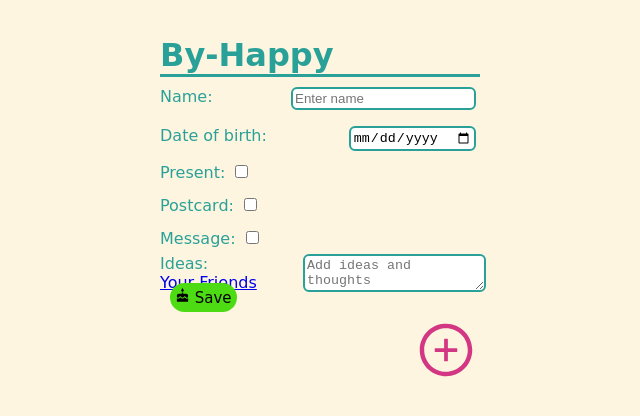
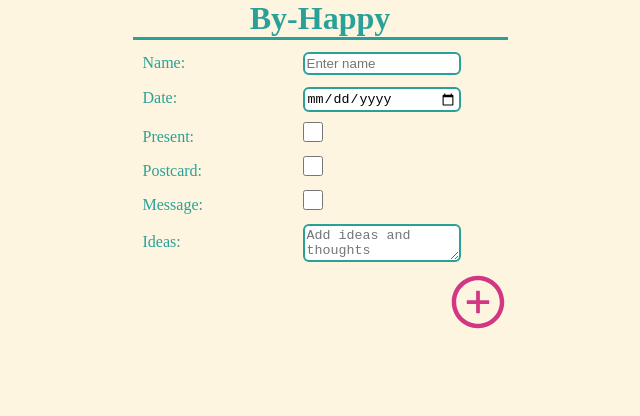
Before and after one commit to julianeko/bdayapp, a React (Create React App) app: page / in a window 1280 px wide. Shown: the top 416 px of the page, without its empty margins (320-960 px from the left). Built offline with nearby package versions, Linux system fonts and the light colour scheme.

Commit message:
more functions and a lot of styling

```diff
--- a/src/App.css
+++ b/src/App.css
@@ -1,12 +1,23 @@
 body {
   height: 100vh;
-  margin: 20px auto;
-  font-family: "Comic Sans MS";
-  display: flex;
-  justify-content: center;
+  width: 100vw;
+  background-color: #fdf5df;
+  /* display: flex; */
+  /* justify-content: center; */
+  /* background-color: #fdf5df;
+  color: #2aa198;
+  font-size: 16px; */
+}
+
+.container {
+  height: 100vh;
+  width: 100vw;
+  display: grid;
+  grid-template-columns: 0.5fr 375px 0.5fr;
   background-color: #fdf5df;
   color: #2aa198;
   font-size: 16px;
+  grid-template-areas: "sideleft box sideright";
 }
 
 * {
@@ -18,100 +29,23 @@ h1 {
   font-weight: bold;
   font-size: 2rem;
   border-bottom: solid;
+  width: 100%;
+  text-align: center;
 }
 p {
   font-family: "Lucida Sans", "Lucida Sans Unicode", Geneva, Verdana, sans-serif;
   font-size: 1rem;
   margin-top: 20px;
 }
-.p {
-  margin-right: 20px;
-  color: white;
+
+.box {
+  grid-area: box;
+  text-decoration: none;
 }
 
-.box {
-  position: relative;
-  text-decoration: none;
-  background-color: #fdf5df;
-  color: #2aa198;
-  font-size: 16px;
-  display: block;
-  height: 30em;
-  width: 20em;
-  padding: 1em;
-  justify-content: center;
+/* .sideleft {
+  grid-area: sideleft;
 }
-
-.btn {
-  position: absolute;
-  /* right: 20px; */
-
-  border-radius: 30px;
-  color: black;
-  padding: 5px;
-  border-width: 1.5px;
-  background-color: rgb(77, 220, 20);
-  font-size: 15px;
-  margin: 10px;
-}
-.btn2 {
-  position: absolute;
-  right: 20px;
-
-  border-radius: 30px;
-  color: black;
-  /* border-style: dotted; */
-  padding: 5px;
-  border-width: 1.5px;
-  background-color: rgb(77, 220, 20);
-  font-size: 15px;
-  margin: 10px;
-}
-input {
-  margin: 10px;
-}
-
-.click:hover {
-  text-shadow: 0 3px 4px 0 #fdf5df;
-  opacity: 0.7;
-}
-.click:active {
-  text-shadow: 0 3px 4px 0 #fdf5df;
-  opacity: 0.5;
-}
-.ids {
-  position: absolute;
-  right: 0%;
-}
-.eingabe {
-  margin-top: 30px;
-}
-.symb:hover {
-  text-shadow: 0 3px 4px 0 #dbedf3;
-  opacity: 0.7;
-}
-.symb:active {
-  text-shadow: 0 3px 4px 0 #dbedf3;
-  opacity: 0.5;
-}
-.textchange {
-  background: #fdf5df;
-}
-
-.link {
-  color: pink;
-}
-/* .inputstyle {
-  border-radius: 6px;
-  border: 2px solid #2aa198;
-  padding: 2px;
-}
-.inputstyle:focus {
-  outline: none;
-}
-.inputstyle:hover {
-  border: 3px solid #2aa198;
-}
-.inputstyle:active {
-  border: 3px solid #2aa198;
+.sideright {
+  grid-area: sideright;
 } */
--- a/src/App.js
+++ b/src/App.js
@@ -35,10 +35,7 @@ function App() {
               path="/data/"
               element={<Data persons={persons} setPersons={setPersons} />}
             />
-            <Route
-              path="/data/:changedentry"
-              element={<Data persons={persons} setPersons={setPersons} />}
-            />
+
             <Route
               path="/data/:search"
               element={<Data persons={persons} setPersons={setPersons} />}
--- a/src/Data.js
+++ b/src/Data.js
@@ -4,12 +4,13 @@ import { MdEmojiPeople } from "react-icons/md";
 import { IoMdTrash } from "react-icons/io";
 import { useParams, useNavigate } from "react-router-dom";
 import { Link } from "react-router-dom";
+import styled from "styled-components";
+import { AiOutlineSend } from "react-icons/ai";
 // var person = [{ name: "Seba", gift: "present" }];
 
 function Data({ persons, setPersons }) {
   const input = useRef();
   const { search } = useParams();
-  const { changedentry } = useParams();
 
   const navigate = useNavigate();
   console.log(persons);
@@ -22,61 +23,160 @@ function Data({ persons, setPersons }) {
   }
 
   let oneperson = persons.map((element) => (
-    <div key={element.id}>
     <div>
-        <Link to={"/change/" + element.id}> {element.name}</Link>
-        <IoMdTrash onClick={() => deleteItem(element.id)} />
+      <EntryBoxStyle key={element.id}>
+        <BinStyle>
+          <div>
+            <LinkStyle to={"/change/" + element.id}> {element.name}</LinkStyle>
+            <IoMdTrashStyle onClick={() => deleteItem(element.id)} />
           </div>
+        </BinStyle>
         <div>{element.date}</div>
         <div>{element.present}</div>
         <div>{element.postcard}</div>
         <div>{element.message}</div>
         <div>{element.text}</div>
+      </EntryBoxStyle>
     </div>
   ));
-  var objectFound = persons.filter((element) => element.name == search);
+  console.log(oneperson);
+  console.log(persons);
+
+  var re = new RegExp(search, "gim");
+
+  var objectFound = persons.filter((element) => {
+    var help = re.test(element.name);
+    return help;
+  });
   console.log(objectFound);
 
   let newArray = objectFound.map((element) => (
-    <div key={element.id}>
     <div>
-        <Link className="link" to={"/change/" + element.id}> {element.name}</Link>
-        <IoMdTrash onClick={() => deleteItem(element.id)} />
+      <EntryBoxStyle key={element.id}>
+        <BinStyle>
+          <div>
+            <LinkStyle className="link" to={"/change/" + element.id}>
+              {element.name}
+            </LinkStyle>
           </div>
+          <IoMdTrashStyle onClick={() => deleteItem(element.id)} />
+        </BinStyle>
         <div>{element.date}</div>
         <div>{element.present}</div>
         <div>{element.postcard}</div>
         <div>{element.message}</div>
         <div>{element.text}</div>
+      </EntryBoxStyle>
     </div>
   ));
   console.log(newArray);
 
   let result = oneperson;
-  if (search == undefined) {
+  if (search === undefined) {
     result = oneperson;
   } else {
     result = newArray;
   }
 
-
-
   function onClick() {
     let nameSearch = input.current.value;
     navigate("/data/" + nameSearch);
   }
+  function pressEnter(event) {
+    if (event.key === "Enter") {
+      onClick();
+      event.preventDefault();
+    }
+  }
 
   return (
+    <div className="container">
       <div className="box">
         <h1>Your Friends</h1>
-      <input ref={input} type="text" placeholder="Search name"></input>
+        <RowStyle>
+          <InputStyle
+            ref={input}
+            type="text"
+            placeholder="Search name"
+            onKeyPress={pressEnter}
+          ></InputStyle>
+          <AiOutlineSendStyle onClick={onClick} />
+        </RowStyle>
 
-      <span className="btn2" onClick={onClick}>
-        <MdEmojiPeople /> Search
-      </span>
         <div>{result}</div>
+      </div>
     </div>
   );
 }
 
 export default Data;
+
+const EntryBoxStyle = styled.div`
+  margin: 10px;
+  padding: 10px;
+  background-color: #eee8d5;
+  box-shadow: 2px 2px 4px -1px rgba(0, 0, 0, 0.5);
+  border-radius: 6px;
+`;
+
+const LinkStyle = styled(Link)`
+  color: #d33682;
+  text-decoration: none;
+  &:hover {
+    font-size: 20px;
+  }
+  &:active {
+    font-size: 20px;
+  }
+`;
+const IoMdTrashStyle = styled(IoMdTrash)`
+  position: absolute;
+  color: red;
+  right: 20px;
+  font-size: 25px;
+  color: #2aa198;
+  &:hover {
+    font-size: 30px;
+  }
+  &:active {
+    font-size: 30px;
+  }
+`;
+
+const InputStyle = styled.input`
+  margin-right: 10px;
+  margin-left: 10px;
+  border-radius: 6px;
+  border: 2px solid #2aa198;
+  padding: 2px;
+  width: 350px;
+
+  &:focus {
+    outline: none;
+  }
+  &:hover {
+    border: 3px solid #d33682;
+  }
+  &:active {
+    border: 3px solid #d33682;
+  }
+`;
+
+const RowStyle = styled.div`
+  width: 100%;
+  margin-top: 10px;
+  display: flex;
+  flex-direction: row;
+`;
+const BinStyle = styled.div`
+  position: relative;
+`;
+
+const AiOutlineSendStyle = styled(AiOutlineSend)`
+  font-size: 20px;
+  margin-right: 10px;
+  margin-top: 2px;
+  margin-bottom: 2px;
+  right: 0px;
+  position: relative;
+`;
--- a/src/Entries.js
+++ b/src/Entries.js
@@ -1,10 +1,9 @@
-import React, { useRef } from "react";
+import React, { useRef, useState } from "react";
 import "./App.css";
-import { MdCake } from "react-icons/md";
 import { v4 as uuidv4 } from "uuid";
-import { Link } from "react-router-dom";
+import { Link, useNavigate } from "react-router-dom";
 import styled from "styled-components";
-import { AiOutlinePlusCircle } from "react-icons/ai";
+import { AiOutlinePlusCircle, AiOutlineArrowRight } from "react-icons/ai";
 
 function Entries({ persons, setPersons }) {
   const eingabeFeld = useRef();
@@ -14,9 +13,61 @@ function Entries({ persons, setPersons }) {
   const present = useRef();
   const textarea = useRef();
 
-  // const [action, setAction] = useState([]);
+  const navigate = useNavigate();
 
-  function newEntry() {
+  const [valid, setValid] = useState(true);
+  const [valid2, setValid2] = useState(true);
+  // let icon = (
+  //   <AiOutlineArrowRightStyle>
+  //     <AiOutlineArrowRight />
+  //   </AiOutlineArrowRightStyle>
+  // );
+
+  if (valid === true) {
+    var icon = (
+      <AiOutlineArrowRightStyle isvalid={true}>
+        <AiOutlineArrowRight />
+      </AiOutlineArrowRightStyle>
+    );
+  } else {
+    var icon = (
+      <AiOutlineArrowRightStyle isvalid={false}>
+        <AiOutlineArrowRight />
+      </AiOutlineArrowRightStyle>
+    );
+  }
+
+  if (valid2 === true) {
+    var icon2 = (
+      <AiOutlineArrowRightStyle isvalid={true}>
+        <AiOutlineArrowRight />
+      </AiOutlineArrowRightStyle>
+    );
+  } else {
+    var icon2 = (
+      <AiOutlineArrowRightStyle isvalid={false}>
+        <AiOutlineArrowRight />
+      </AiOutlineArrowRightStyle>
+    );
+  }
+
+  function onClickTest() {
+    if (eingabeFeld.current.value === "" && eingabeFeld2.current.value === "") {
+      setValid(false);
+      setValid2(false);
+    } else if (
+      eingabeFeld.current.value !== "" &&
+      eingabeFeld2.current.value === ""
+    ) {
+      setValid(true);
+      setValid2(false);
+    } else if (
+      eingabeFeld2.current.value !== "" &&
+      eingabeFeld.current.value === ""
+    ) {
+      setValid(false);
+      setValid2(true);
+    } else {
       setPersons([
         {
           id: uuidv4(),
@@ -36,19 +87,13 @@ function Entries({ persons, setPersons }) {
       postcard.current.checked = "";
       message.current.checked = "";
       textarea.current.value = "";
+
+      navigate("/data/");
+    }
   }
 
-  // const handleChange = (event) => {
-  //   setAction(event.target.value);
-  // };
-  // const handleChange2 = (event) => {
-  //   setAction(event.target.value);
-  // };
-  // const handleChange3 = (event) => {
-  //   setAction(event.target.value);
-  // };
   return (
-    <div>
+    <div className="container">
       <div className="box">
         <h1>By-Happy</h1>
         <FlexStyle>
@@ -59,18 +104,20 @@ function Entries({ persons, setPersons }) {
             placeholder="Enter name"
             ref={eingabeFeld}
           ></InputStyle>
+          {icon}
         </FlexStyle>
         <FlexStyle>
-          <LabelStyle>Date of birth:</LabelStyle>
+          <LabelStyle>Date:</LabelStyle>
           <InputStyle
             className="inputstyle"
             ref={eingabeFeld2}
             type="date"
             placeholder="Enter Birthday-Date"
           ></InputStyle>
+          {icon2}
         </FlexStyle>
-        <div>
-          <label>Present:</label>
+        <FlexStyle>
+          <LabelStyle>Present:</LabelStyle>
           <InputStyleBox
             type="checkbox"
             ref={present}
@@ -78,41 +125,39 @@ function Entries({ persons, setPersons }) {
             // checked={action === "Buy and send a present"}
             // onChange={handleChange}
           ></InputStyleBox>
-        </div>
-        <div>
-          <label>Postcard:</label>
-          <input
+        </FlexStyle>
+        <FlexStyle>
+          <LabelStyle>Postcard:</LabelStyle>
+          <InputStyleBox
             type="checkbox"
             ref={postcard}
             value="Buy and send a postcard"
             // checked={action === "Buy and send a postcard"}
             // onChange={handleChange}
-          ></input>
-        </div>
-        <label>Message:</label>
-        <input
+          ></InputStyleBox>
+        </FlexStyle>
+        <FlexStyle>
+          <LabelStyle>Message:</LabelStyle>
+          <InputStyleBox
             type="checkbox"
             ref={message}
             value="Send a message"
             // checked={action === "Send a message"}
             // onChange={handleChange}
-        ></input>
-        <div>
-          Ideas:
+          ></InputStyleBox>
+        </FlexStyle>
+        <FlexStyle>
+          <LabelStyle>Ideas:</LabelStyle>
           <InputStyleText
             className="inputstyle"
             ref={textarea}
             type="text"
             placeholder="Add ideas and thoughts"
           ></InputStyleText>
-        </div>
-        <span className="btn" onClick={newEntry}>
-          <MdCake /> Save
-        </span>
-        <div>
-          <Link to={"/data/"}>Your Friends</Link>
-        </div>
-        <CircleStyle />
+        </FlexStyle>
+        <FlexStyle2>
+          <CircleStyle onClick={onClickTest} />
+        </FlexStyle2>
       </div>
     </div>
   );
@@ -121,61 +166,75 @@ function Entries({ persons, setPersons }) {
 export default Entries;
 
 const InputStyle = styled.input`
-  position: absolute;
+  /* position: absolute; */
   right: 10px;
   border-radius: 6px;
   border: 2px solid #2aa198;
   padding: 2px;
-  margin-top: 10px
-  margin-bottom: 10px;
+  width: 150px;
 
   &:focus {
     outline: none;
   }
   &:hover {
-    border: 3px solid #2aa198;
+    border: 3px solid #d33682;
   }
   &:active {
-    border: 3px solid #2aa198;
+    border: 3px solid #d33682;
   }
 `;
 
 const InputStyleText = styled.textarea`
-  position: absolute;
+  /* position: absolute; */
   right: 10px;
   border-radius: 6px;
   border: 2px solid #2aa198;
   padding: 2px;
+  width: 150px;
+  vertical-align: middle;
   &:focus {
     outline: none;
   }
   &:hover {
-    border: 3px solid #2aa198;
+    border: 3px solid #d33682;
   }
   &:active {
-    border: 3px solid #2aa198;
+    border: 3px solid #d33682;
   }
 `;
 const InputStyleBox = styled.input`
-  border: 2 px solid #2aa198;
+  /* position: absolute; */
+  right: 145px;
+  border-radius: 4px;
+  width: 20px;
+  height: 20px;
+
+  &:checked, &:not(:checked) {
+    border: solid red;
 `;
 
 const LabelStyle = styled.span`
-  margin-top: 10px;
-  margin-bottom: 10px;
+  width: 10em;
+  display: inline-block;
+  margin-left: 10px;
 `;
 
 const FlexStyle = styled.div`
-  display: flex;
-  flex-direction: row;
+  width: 100%;
+  margin-top: 10px;
+`;
+
+const FlexStyle2 = styled.div`
+  width: 100%;
+  margin-top: 10px;
+  text-align: right;
 `;
 
 const CircleStyle = styled(AiOutlinePlusCircle)`
-  top: 300px;
-  right: 20px;
-  position: absolute;
   color: #d33682;
   font-size: 60px;
+  display: inline-block;
+  /* margin: 20px; */
   &:hover {
     color: #2aa198;
     font-size: 65px;
@@ -184,3 +243,13 @@ const CircleStyle = styled(AiOutlinePlusCircle)`
     color: #2aa198;
   }
 `;
+
+const AiOutlineArrowRightStyle = styled(AiOutlineArrowRight)`
+  /* margin-left: 95px; */
+  margin-top: 2px;
+  color: ${(props) => (props.isvalid ? "#fdf5df" : "green")};
+`;
+/* const AiOutlineArrowRightStyle2 = styled(AiOutlineArrowRight)`
+  margin-left: 40px;
+  margin-top: 2px;
+`; */
```
Lines whose indentation alone changed are shown as unchanged.
